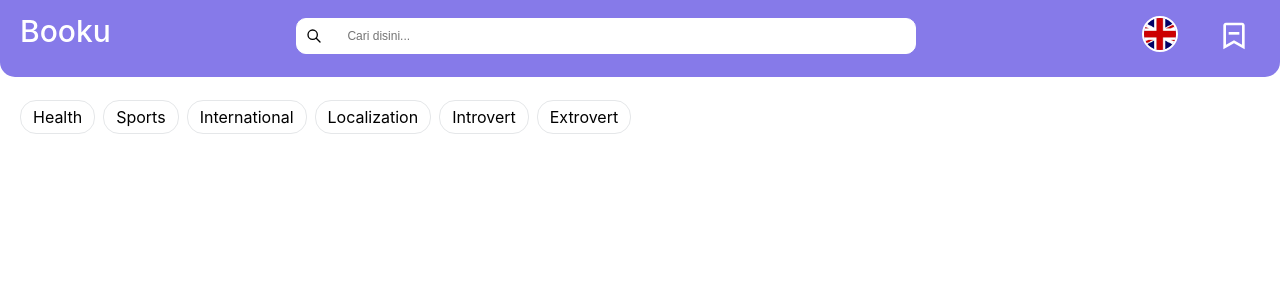
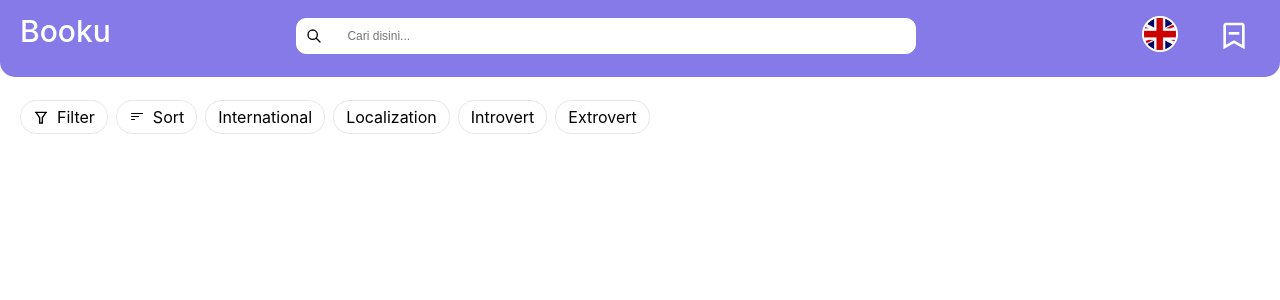
Before and after one commit to ismalzikri/Book-App, a React (Create React App) app: page / in a window 1280 px wide. Shown: the top 300 px of the page. Built offline with nearby package versions, Linux system fonts and the light colour scheme.

Commit message:
feat(add book list & adding improvement at chip components): improvement at Chips component & adding Booklist

```diff
--- /dev/null
+++ b/src/components/Books/BooksList.tsx
@@ -0,0 +1,7 @@
+import { Main } from "./BooksListStyled"
+
+export const BooksList = () => {
+  return (
+    <Main />
+  )
+}
--- /dev/null
+++ b/src/components/Books/BooksListStyled.ts
@@ -0,0 +1,5 @@
+import styled from "styled-components";
+
+export const Main = styled.main `
+  margin: 0px auto ;
+`
--- a/src/components/Chips/ChipsCard/ChipsCard.tsx
+++ b/src/components/Chips/ChipsCard/ChipsCard.tsx
@@ -1,14 +1,22 @@
-import { Item } from "./ChipsCardStyled"
+import {
+  Item,
+  IconSort,
+  IconFilter,
+  WrapItem
+} from "./ChipsCardStyled"
 
 export const ChipsCard = () => {
   return (
     <>
       <Item>
-        <span>Health</span>
+        <IconFilter />
+        <span>Filter</span>
       </Item>
       <Item>
-        <span>Sports</span>
+        <IconSort />
+        <span>Sort</span>
       </Item>
+      <WrapItem>
         <Item>
           <span>International</span>
         </Item>
@@ -21,6 +29,7 @@ export const ChipsCard = () => {
         <Item>
           <span>Extrovert</span>
         </Item>
+      </WrapItem>
     </>
   )
 }
--- a/src/components/Chips/ChipsCard/ChipsCardStyled.ts
+++ b/src/components/Chips/ChipsCard/ChipsCardStyled.ts
@@ -1,3 +1,5 @@
+import { RiFilterLine } from "react-icons/ri";
+import { BsFilterLeft } from "react-icons/bs"
 import styled from "styled-components";
 
 export const Item = styled.div `
@@ -7,4 +9,17 @@ export const Item = styled.div `
  border-radius: 16px;
  border: solid 1px #e5e7e9;
  padding: 6px 12px;
+ cursor: pointer;
 `
+
+export const WrapItem =styled.div `
+ display: flex;
+`
+
+export const IconFilter = styled(RiFilterLine) `
+ margin-right: 8px ;
+`
+
+export const IconSort = styled(BsFilterLeft) `
+   margin-right: 8px ;
+`
--- a/src/components/index.ts
+++ b/src/components/index.ts
@@ -1,4 +1,5 @@
 export { Navbar } from './Navbar/Navbar'
 export { Search } from './Search/Search'
 export { ChipsList } from './Chips/ChipsList'
+export { BooksList } from './Books/BooksList'
 export { SplashScreen } from './SplashScreen/SplashScreen'
--- a/src/pages/Home/Home.tsx
+++ b/src/pages/Home/Home.tsx
@@ -1,4 +1,4 @@
-import { Navbar } from "../../components"
+import { BooksList, Navbar } from "../../components"
 import { ChipsList } from "../../components/"
 
 export const Home = () => {
@@ -6,6 +6,7 @@ export const Home = () => {
     <>
         <Navbar/>
         <ChipsList />
+        <BooksList />
     </>
   )
 }
```
Lines whose indentation alone changed are shown as unchanged.
